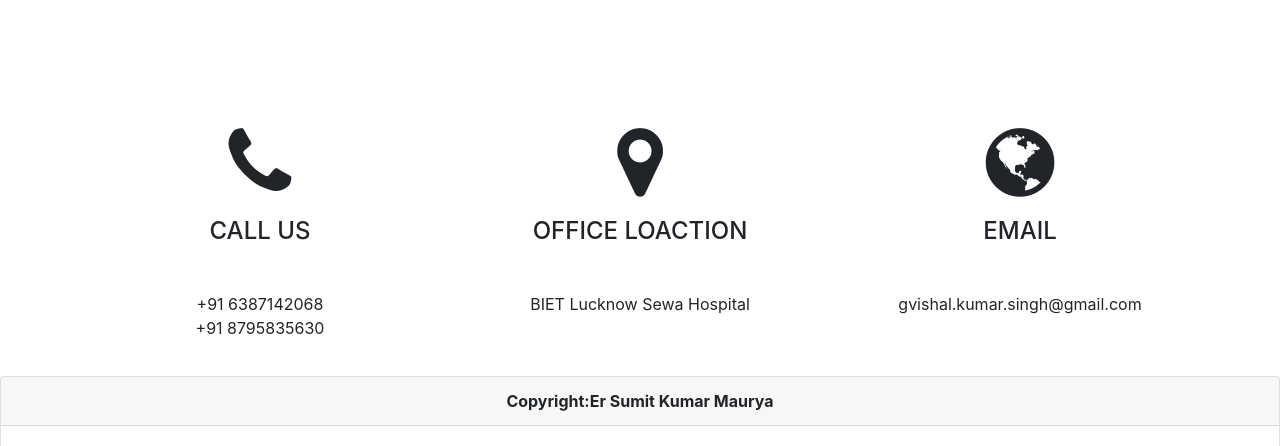
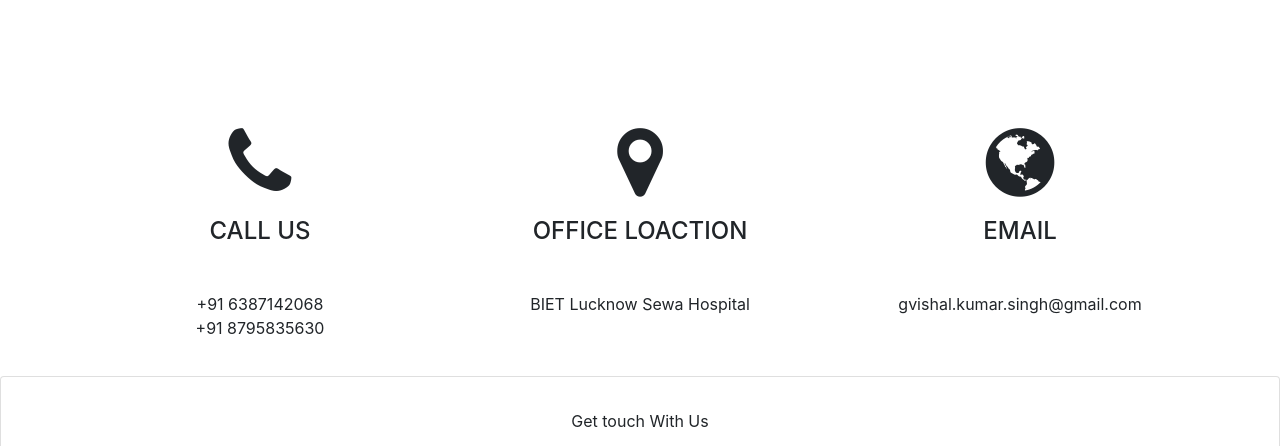
Before and after one commit to vishalsahab/No.1-Artists, a plain HTML site: page contact.html in a window 1280 px wide. Shown: the part 175-621 px from the top of the page. Drawn offline with nearby package versions, Linux system fonts and the light colour scheme.

Commit message:
copyright

```diff
--- a/contact.html
+++ b/contact.html
@@ -92,9 +92,6 @@
     </section>
     <!-- Footer -->
     <div class="card text-center">
-        <div class="card-header">
-            <b>Copyright:Er Sumit Kumar Maurya</b>
-        </div>
         <div class="card-body">
             <h5 class="card-title"></h5>
             <p class="card-text">Get touch With Us</p>
```
Also changed, not shown: gallery.html (+2 -2 lines), index.html (+2 -5 lines), product.html (+2 -2 lines).
